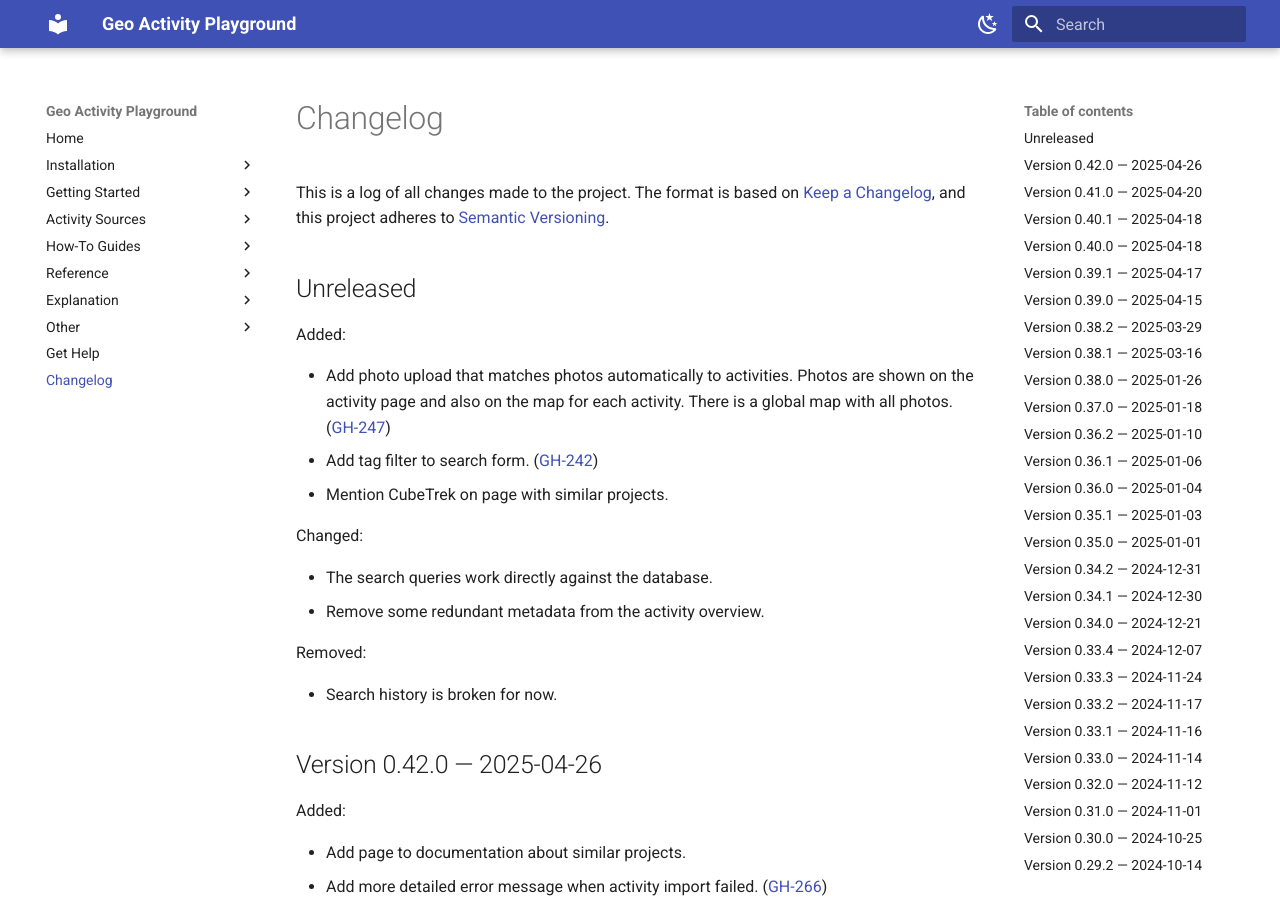
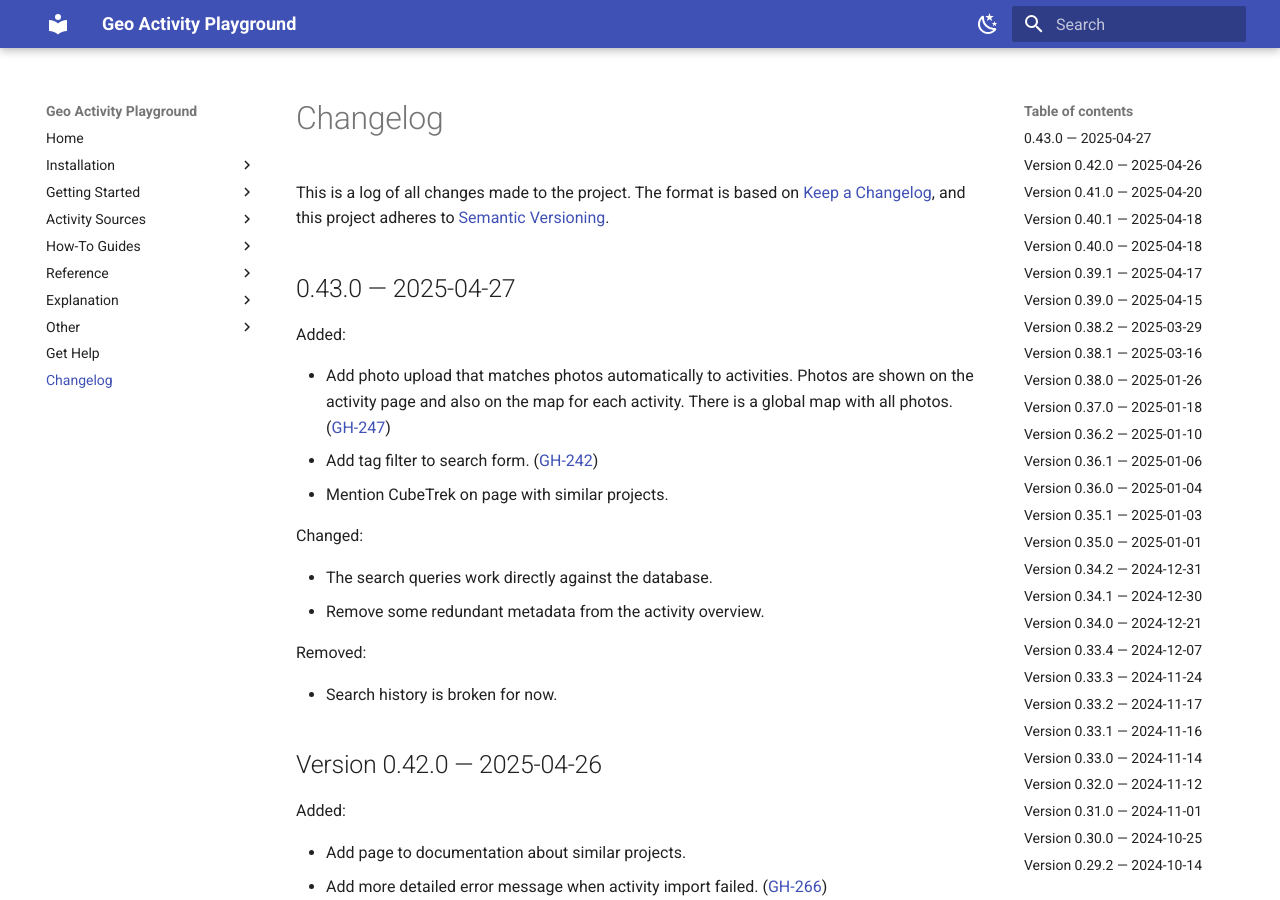
Before and after one commit to martin-ueding/geo-activity-playground, an MkDocs documentation site: the page built from docs/changelog.md, in a window 1280 px wide and 900 px high. Built offline with MkDocs 1.6.1 and Material for MkDocs 9.7.7, drawn with Linux system fonts in a browser that asks for light colours.

Commit message:
Bump version to 0.43.0

```diff
--- a/docs/changelog.md
+++ b/docs/changelog.md
@@ -15,7 +15,7 @@ Types of changes
 ([GH-000](https://github.com/martin-ueding/geo-activity-playground/issues/000))
 -->
 
-## Unreleased
+## 0.43.0 — 2025-04-27
 
 Added:
 
--- a/pyproject.toml
+++ b/pyproject.toml
@@ -1,6 +1,6 @@
 [tool.poetry]
 name = "geo-activity-playground"
-version = "0.42.0"
+version = "0.43.0"
 description = "Analysis of geo data activities like rides, runs or hikes."
 authors = ["Martin Ueding <mu@martin-ueding.de>"]
 license = "MIT"
```
